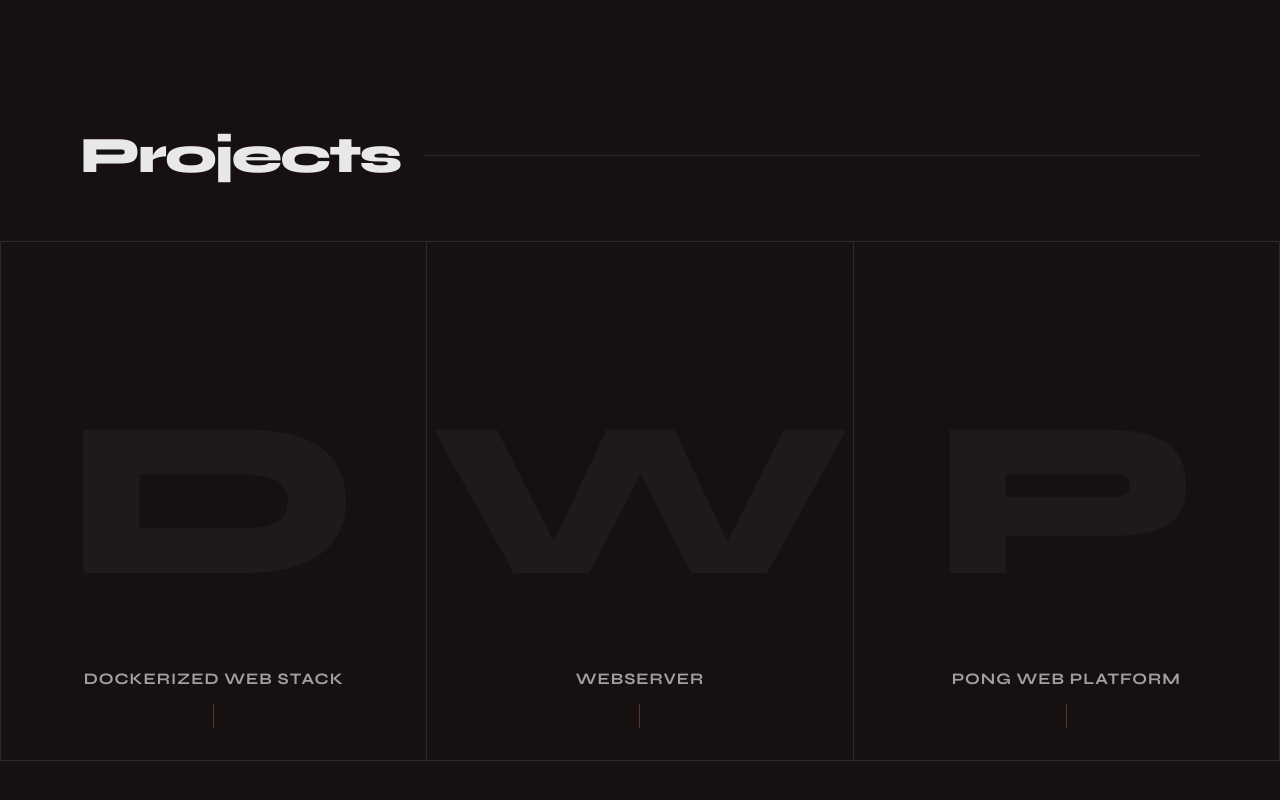
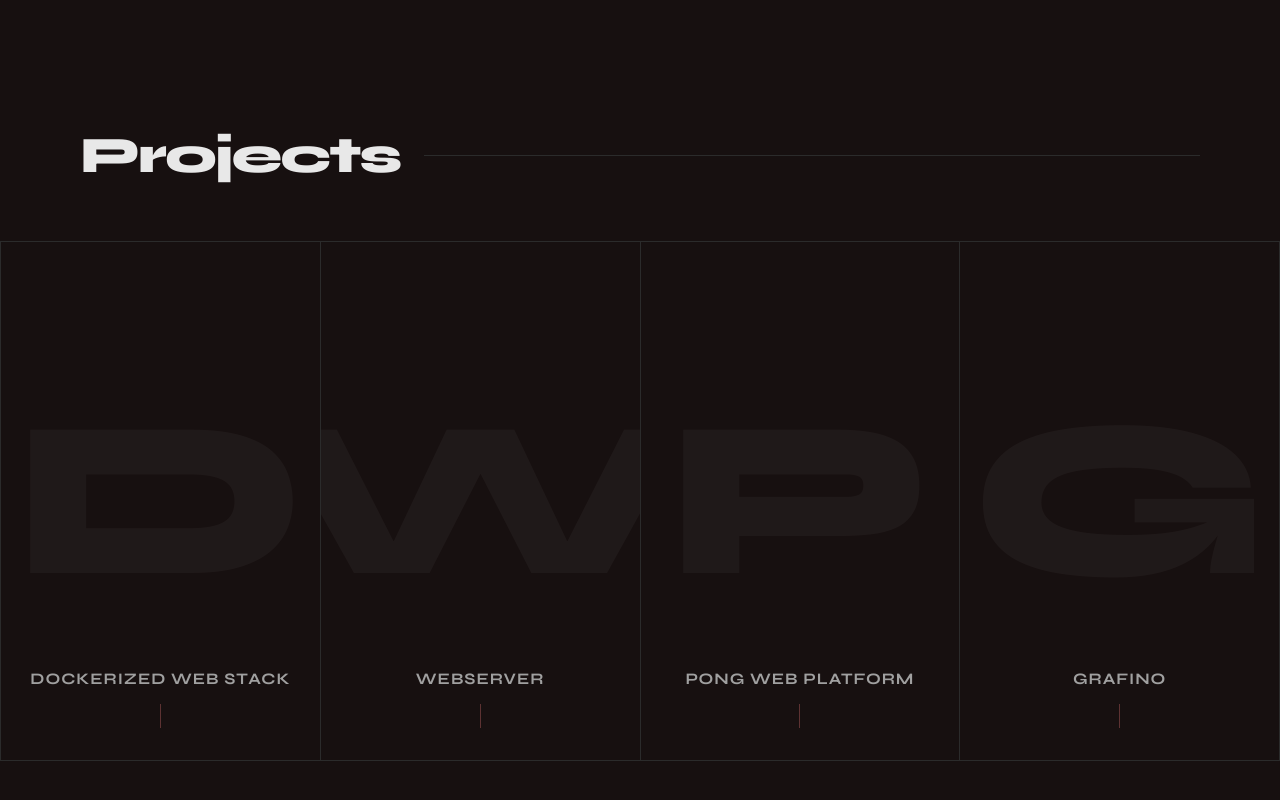
Before and after one commit to i61mail/portfolio, a React (Vite) app: page / in a window 1280 px wide. Shown: the part 1744-2544 px from the top of the page. Built offline with nearby package versions, Linux system fonts and the light colour scheme.

Commit message:
add Grafino project

```diff
--- a/src/components/Projects.jsx
+++ b/src/components/Projects.jsx
@@ -1,4 +1,4 @@
-import { FaDocker, FaServer, FaGamepad, FaGithub, FaArrowRight } from 'react-icons/fa'
+import { FaDocker, FaServer, FaGamepad, FaChartBar, FaGithub, FaArrowRight } from 'react-icons/fa'
 import './Projects.css'
 
 const projects = [
@@ -28,6 +28,15 @@ const projects = [
     description: 'Developed a comprehensive web platform featuring user management with secure authentication, real-time dashboard for activity monitoring, customizable user profiles, real-time multiplayer game with WebSocket synchronization, deployed with Docker.',
     tech: ['Next.js', 'React', 'Fastify', 'WebSockets', 'Docker'],
     github: 'https://github.com/i61mail/Pong-Web-Platform'
+  },
+  {
+    icon: <FaChartBar />,
+    title: 'Grafino',
+    shortTitle: 'Grafino',
+    letter: 'G',
+    description: 'Built a full-stack real-time log monitoring dashboard inspired by Grafana. Features a RESTful API with Express.js for log creation, filtering by level and service, text search, and MongoDB aggregation for live statistics. Includes interactive charts, advanced filtering, pagination, auto-refresh, and dark/light theme toggle.',
+    tech: ['React', 'Tailwind CSS', 'Node.js', 'Express.js', 'MongoDB'],
+    github: 'https://github.com/i61mail/Grafino'
   }
 ]
 
```
